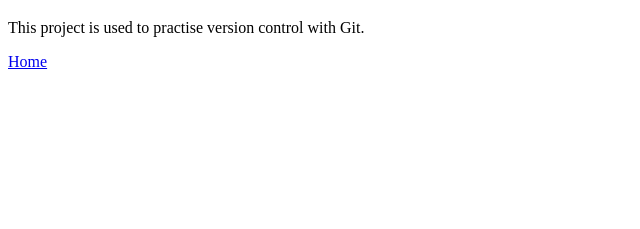
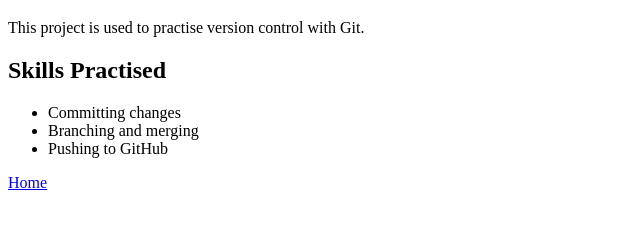
Before and after one commit to KavyaDhyani/sdp-git-workflow, a plain HTML site: page about.html in a window 1280 px wide. Shown: the part 61-290 px from the top of the page, without its empty margins (0-640 px from the left). Drawn offline with Linux system fonts and the light colour scheme.

Commit message:
Add skills practised section to about page

```diff
--- a/about.html
+++ b/about.html
@@ -7,6 +7,12 @@
 <body>
   <h1>About</h1>
   <p>This project is used to practise version control with Git.</p>
+  <h2>Skills Practised</h2>
+  <ul>
+    <li>Committing changes</li>
+    <li>Branching and merging</li>
+    <li>Pushing to GitHub</li>
+  </ul>
   <a href="index.html">Home</a>
 </body>
 </html>
```
